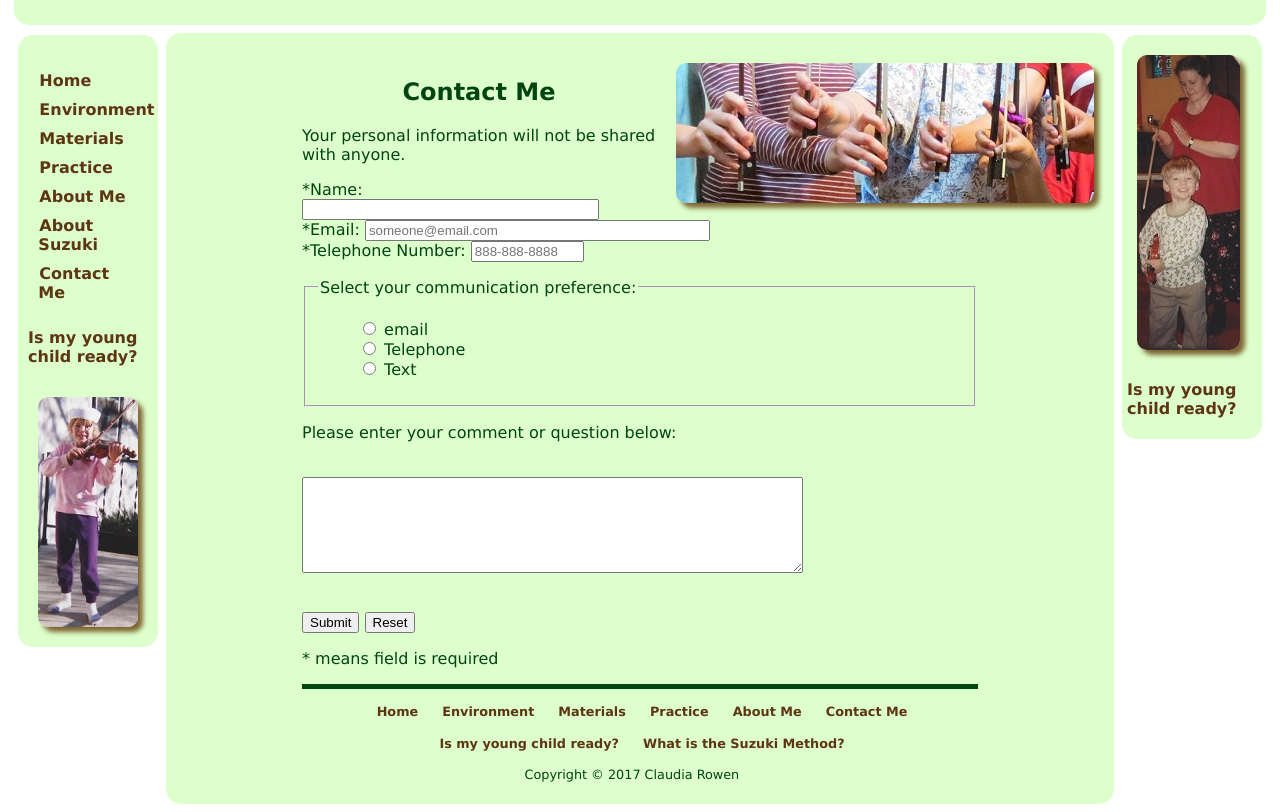
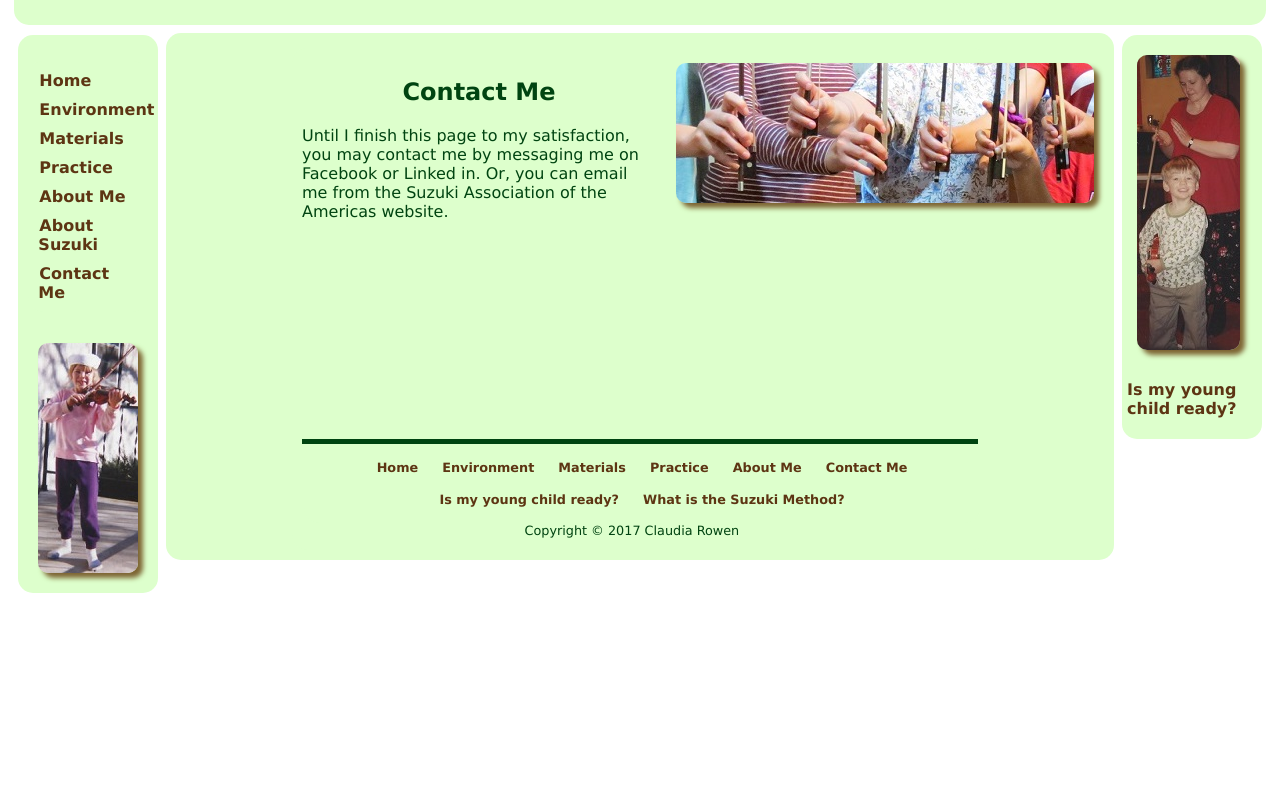
Before and after one commit to theluckyfiddler/theluckyfiddler.github.io, a plain HTML site: page contact.html in a window 1280 px wide. Shown: the part 193-1005 px from the top of the page. After the commit the page ends 800 px from the top, so only its background shows below. Drawn offline with Linux system fonts and the light colour scheme.

Commit message:
correct errors and add dancing fiddler
correct errors, add dancing fiddler and change contact page, maybe temporary

```diff
--- a/contact.html
+++ b/contact.html
@@ -1,4 +1,4 @@
-<!DOCTYPE html>
+ <!DOCTYPE html>
 
 <html lang="en">
 <head>
@@ -26,7 +26,6 @@
    <li><a href="contact.html">Contact Me</a></li>
   </ul>
   </nav>
-  <p class = "clearrightfloats"><a  href="ready.html">Is my young child ready?</a></p>
   <img src="pics/littledineOP.jpg" alt="Picture of young violinist"
 		width="100" height="230"  class="floatleft"><!--Picture taken by Claudia Rowen -->
 </div> <!-- end wrap2-->
@@ -48,16 +47,17 @@
 	<h2> Contact Me </h2>
 	<p>
 
-	  Your personal information will not be shared with anyone.
+	  Until I finish this page to my satisfaction, you may contact me by messaging me on Facebook or Linked in.
+	  Or, you can email me from the Suzuki Association of the Americas website.
 	</p>
-	  <!-- this is the http stuff to send our emails withoug posting our address. it needs to CHANGE -->
+	  <!-- this is the http stuff to send our emails withoug posting our address. it needs to CHANGE
 	<form method="post"  action="https://www.mccinfo.net/webresources/cgi-bin/formmail.asp">
 	  <input name="recipient" type="hidden" value="theluckyfiddler@gmail.com">
 	  <input type="hidden" name="subject" value="contact from website">
 	  <input type="hidden" name="redirect"
 	    value="response.html">
 	    <!-- value="http://student.mccinfo.net/~cjrowen/final/finalresponse.html">
-	  <!-- the above is the http stuff to send our emails withoug posting our address. it needs to CHANGE -->
+	  <!-- the above is the http stuff to send our emails withoug posting our address. it needs to CHANGE
 
 		<p>
 	      *Name: <input type="text" name="name" id="name" size="34" >
@@ -86,7 +86,7 @@
 	<br><br>
   <p><input type="submit" > <input type="reset"></p>
   </form>
-  <p>* means field is required</p>
+  <p>* means field is required</p> -->
 
   </main>
 
```
Also changed, not shown: index.html (+3 -2 lines), violinhome.html (+3 -3 lines).
